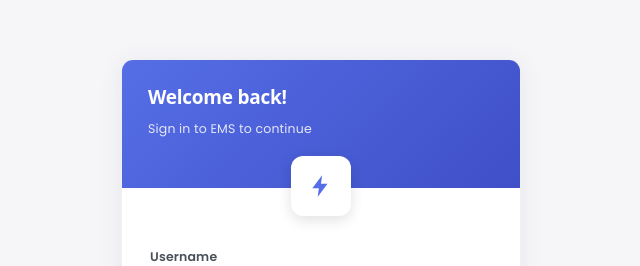
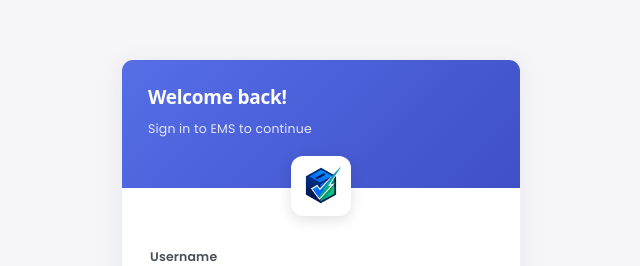
Before and after one commit to dhananjay-salwe/EMS_admin_dashboard, a React (Vite) app: page / in a window 1280 px wide. Shown: the part 124-390 px from the top of the page, without its empty margins (319-959 px from the left). Built offline with nearby package versions, Linux system fonts and the light colour scheme.

Commit message:
feat: add logo image to Login page and replace icon component

```diff
--- a/src/pages/Login.jsx
+++ b/src/pages/Login.jsx
@@ -1,5 +1,6 @@
 import React, { useState } from 'react';
 import { apiCall } from '../api/client';
+import logoIcon from '../assets/icon.png';
 
 const IconBolt = (props) => (
   <svg width="26" height="26" viewBox="0 0 24 24" fill="none" {...props}>
@@ -36,7 +37,11 @@ export default function Login({ onLoginSuccess }) {
           <h2>Welcome back!</h2>
           <p>Sign in to EMS to continue</p>
         </div>
-        <div className="auth-logo"><IconBolt /></div>
+        <div className="auth-logo"><img
+            src={logoIcon}
+            alt="EMS Logo"
+            style={{ width: 50, height: 50, objectFit: 'contain' }}
+          /></div>
 
         <form onSubmit={handleSubmit} className="auth-form" autoComplete="off">
           <div className="form-group">
```
Also changed, not shown: public/icon.png (added).
